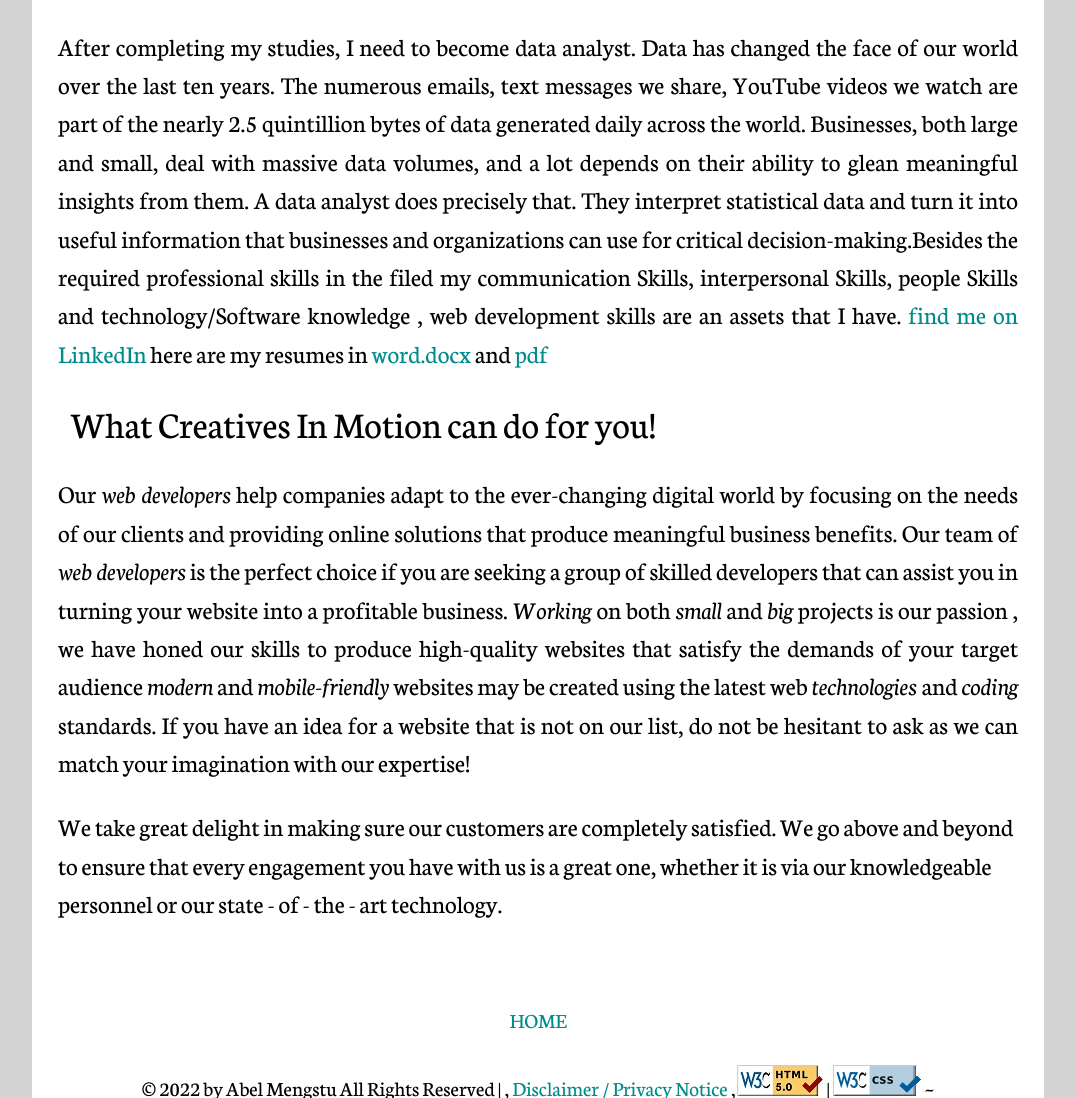
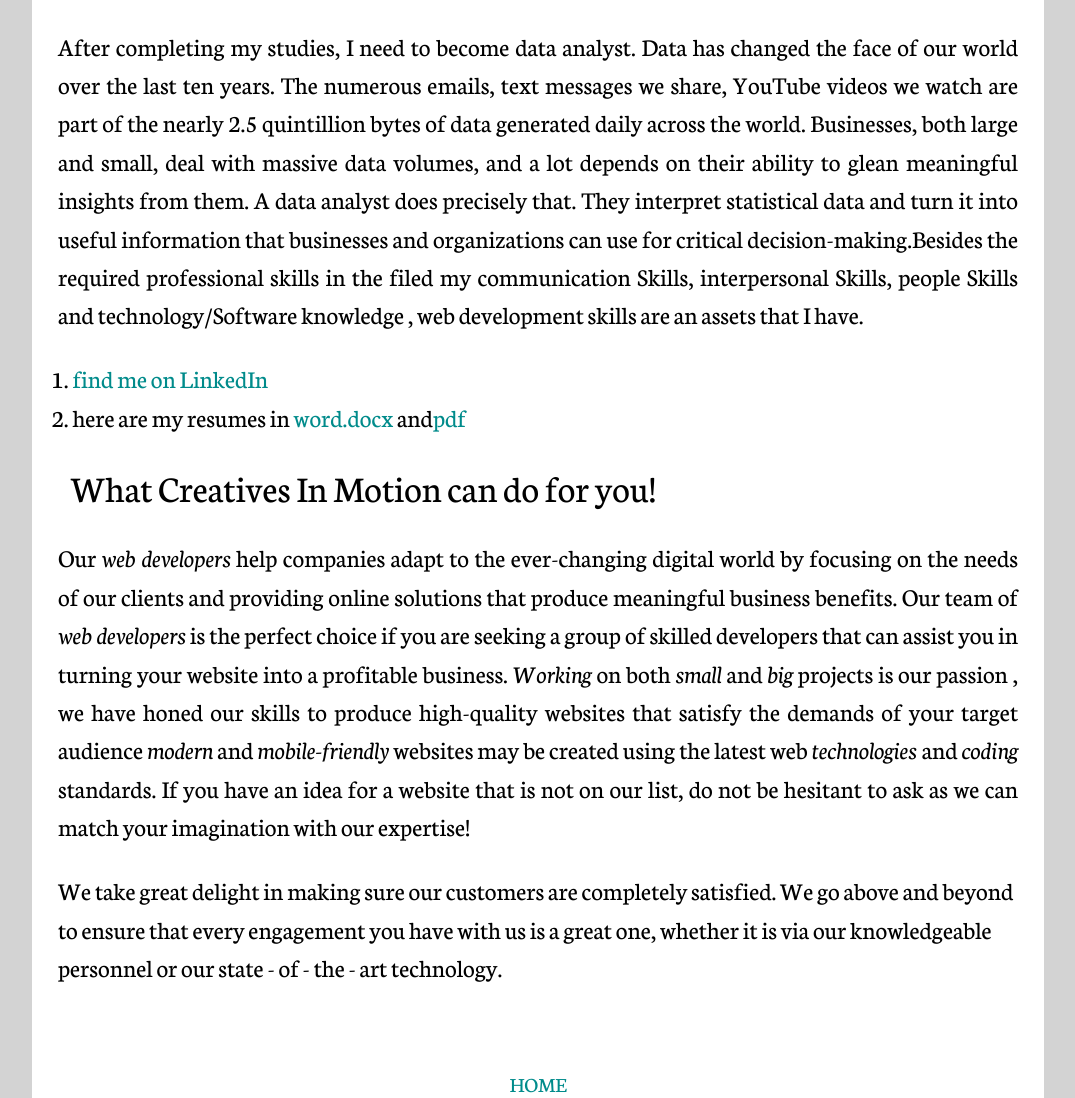
Before and after one commit to abeldbase/portfolio, a plain HTML site: page index.html in a window 1280 px wide. Shown: the part 1197-2295 px from the top of the page, without its empty margins (102-1177 px from the left). Drawn offline with Linux system fonts and the light colour scheme.

Commit message:
Add files via upload
update

```diff
--- a/index.html
+++ b/index.html
@@ -47,21 +47,70 @@
       <section>
         <h2 class="first subheader">A little about me!</h2>
         <article>
-          <p style="text-align:justify">
-            My name is Abel Mengstu and I am a cashier at Walgreens Pharmacy. I am studying data analytics and database at Seattle central college, and plan to change my carrier to IT. I enjoy using my basic skills to contribute to my study and technological knowledge I get every day. My philosophy is ,every skill has a room in the world so  learn something anytme and develop skills  from your daily life.
+          <p style="text-align: justify;">
+            My name is Abel Mengstu and I am a cashier at Walgreens Pharmacy. I
+            am studying data analytics and database at Seattle central college,
+            and plan to change my carrier to IT. I enjoy using my basic skills
+            to contribute to my study and technological knowledge I get every
+            day. My philosophy is ,every skill has a room in the world so learn
+            something anytme and develop skills from your daily life.
           </p>
-          <p style="text-align:justify">
-            As a cashier in downtown, I am the last face and sometimes the only face the customer sees, I will have to answer questions, explain store policy, and cope with customers irritated by long lines or other issues by maintaining a friendly approach and professional manner. For serious problems, I will probably be able to call a manager or customer service representative. Especially working in Downtown Seattle is not an easy business but changing all the challenges we face every day, every moment to the positive side of life and learning something out it is moving forward. It is a big and lifetime asset for me working downtown! I always tell myself if I can do this, I can do anything anywhere else.
+          <p style="text-align: justify;">
+            As a cashier in downtown, I am the last face and sometimes the only
+            face the customer sees, I will have to answer questions, explain
+            store policy, and cope with customers irritated by long lines or
+            other issues by maintaining a friendly approach and professional
+            manner. For serious problems, I will probably be able to call a
+            manager or customer service representative. Especially working in
+            Downtown Seattle is not an easy business but changing all the
+            challenges we face every day, every moment to the positive side of
+            life and learning something out it is moving forward. It is a big
+            and lifetime asset for me working downtown! I always tell myself if
+            I can do this, I can do anything anywhere else.
           </p>
-          <p style="text-align:justify">
-            After completing my studies, I need to become data analyst. Data has changed the face of our world over the last ten years. The numerous emails, text messages we share, YouTube videos we watch are part of the nearly 2.5 quintillion bytes of data generated daily across the world. Businesses, both large and small, deal with massive data volumes, and a lot depends on their ability to glean meaningful insights from them. A data analyst does precisely that. They interpret statistical data and turn it into useful information that businesses and organizations can use for critical decision-making.Besides the required professional skills in the filed my communication Skills, interpersonal Skills, people Skills and technology/Software knowledge , web development  skills are an assets that I have.
+          <p style="text-align: justify;">
+            After completing my studies, I need to become data analyst. Data has
+            changed the face of our world over the last ten years. The numerous
+            emails, text messages we share, YouTube videos we watch are part of
+            the nearly 2.5 quintillion bytes of data generated daily across the
+            world. Businesses, both large and small, deal with massive data
+            volumes, and a lot depends on their ability to glean meaningful
+            insights from them. A data analyst does precisely that. They
+            interpret statistical data and turn it into useful information that
+            businesses and organizations can use for critical
+            decision-making.Besides the required professional skills in the
+            filed my communication Skills, interpersonal Skills, people Skills
+            and technology/Software knowledge , web development skills are an
+            assets that I have.
+          </p>
 
-<a href="https://www.linkedin.com/in/abel-mengstu-65b25522b" target="_blank">find me on LinkedIn</a> here are my resumes in
- <a href="https://docs.google.com/document/d/1l97illMJ1cGqg7EWaBIfWMql-9wvRCj-/edit?usp=sharing&ouid=102144190538601483565&rtpof=true&sd=true"target="_blank"> word.docx </a>and<a href="https://drive.google.com/file/d/1dzfGuOapNmjMD2aSHgFKxUH3BCzqRtuJ/view?usp=sharing"target="_blank"> pdf </a></p>
+          <ol>
+            <li>
+              <a
+                href="https://www.linkedin.com/in/abel-mengstu-65b25522b"
+                target="_blank"
+                >find me on LinkedIn</a
+              >
+            </li>
+            <li>
+              here are my resumes in
+              <a
+                href="https://docs.google.com/document/d/1l97illMJ1cGqg7EWaBIfWMql-9wvRCj-/edit?usp=sharing&ouid=102144190538601483565&rtpof=true&sd=true"
+                target="_blank"
+              >
+                word.docx </a
+              >and<a
+                href="https://drive.google.com/file/d/1dzfGuOapNmjMD2aSHgFKxUH3BCzqRtuJ/view?usp=sharing"
+                target="_blank"
+                >pdf
+              </a>
+            </li>
+          </ol>
+
           <h2 class="second subheader">
             What Creatives In Motion can do for you!
           </h2>
-          <p style="text-align:justify">
+          <p style="text-align: justify;">
             Our <em>web developers</em> help companies adapt to the
             ever-changing digital world by focusing on the needs of our clients
             and providing online solutions that produce meaningful business
```
